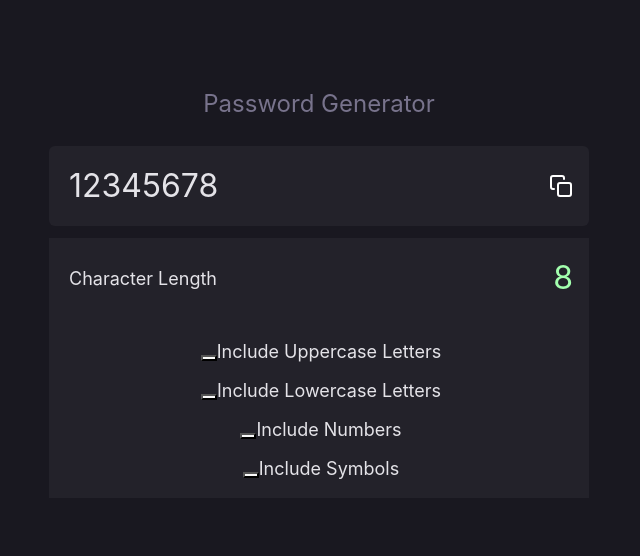
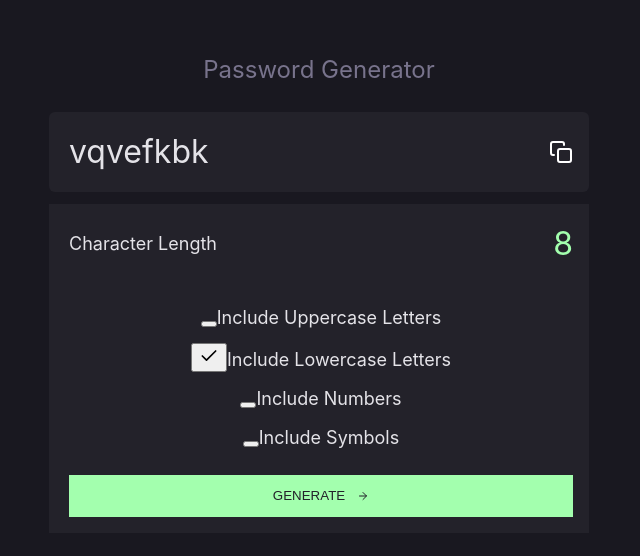
Before and after one commit to jhongyu/password-generator, a React (Vite) app: page / in a window 1280 px wide. Shown: the part 108-664 px from the top of the page, without its empty margins (321-961 px from the left). Built offline with nearby package versions, Linux system fonts and the light colour scheme.

Commit message:
add password generate functionality

```diff
--- a/src/App.css
+++ b/src/App.css
@@ -54,6 +54,9 @@ main {
   background-color: var(--color-dark-700);
   font-size: var(--text-body-medium);
   color: var(--color-gray-100);
+  display: flex;
+  flex-direction: column;
+  gap: 24px;
 }
 
 .length-wrapper {
@@ -83,8 +86,26 @@ main {
 }
 
 .conditions-wrapper {
-  margin-block-start: 24px;
   display: flex;
   flex-direction: column;
   gap: 12px;
 }
+
+.generate {
+  width: 100%;
+  background-color: var(--color-green);
+  padding: 0;
+  border: 1px solid var(--color-green);
+  color: var(--color-dark-700);
+  min-height: 42px;
+  display: flex;
+  justify-content: center;
+  align-items: center;
+  gap: 12px;
+  cursor: pointer;
+}
+
+.generate:hover {
+  background-color: transparent;
+  color: var(--color-green);
+}
--- a/src/App.tsx
+++ b/src/App.tsx
@@ -1,7 +1,8 @@
 import { useState } from 'react';
-import { Copy } from 'react-feather';
+import { Copy, ArrowRight } from 'react-feather';
 import Slider from './components/Slider';
 import ConditionItem from './components/ConditionItem';
+import generatePassword from './utils/generatePassword';
 import './App.css';
 
 type ConditionId = 'uppercase' | 'lowercase' | 'number' | 'symbol';
@@ -29,9 +30,13 @@ const conditions: Condition[] = [
 ];
 
 function App() {
-  const [passwordGenerated, setPasswordGenerated] = useState(false);
+  const [password, setPassword] = useState(() => {
+    return generatePassword(8, ['lowercase']);
+  });
   const [passwordLength, setPasswordLength] = useState([8]);
-  const [selectedCondition, setSelectedCondition] = useState<ConditionId[]>([]);
+  const [selectedCondition, setSelectedCondition] = useState<ConditionId[]>([
+    'lowercase',
+  ]);
 
   const handleChange = (selected: boolean, id: ConditionId) => {
     if (selected && !selectedCondition.includes(id)) {
@@ -46,10 +51,8 @@ function App() {
       <p className="title">Password Generator</p>
       <div className="result">
         <div className="password-wrapper">
-          <p className={`password ${passwordGenerated ? 'active' : ''}`}>
-            12345678
-          </p>
-          <Copy className="copy" onClick={() => setPasswordGenerated(true)} />
+          <p className="password">{password}</p>
+          <Copy className="copy" />
         </div>
       </div>
       <div className="generator-wrapper">
@@ -79,6 +82,19 @@ function App() {
             </ConditionItem>
           ))}
         </div>
+        <div className="actions-wrapper">
+          <button
+            className="generate"
+            onClick={() =>
+              setPassword(
+                generatePassword(passwordLength[0], selectedCondition)
+              )
+            }
+          >
+            GENERATE
+            <ArrowRight size={12} />
+          </button>
+        </div>
       </div>
     </main>
   );
--- a/src/components/ConditionItem/ConditionItem.module.scss
+++ b/src/components/ConditionItem/ConditionItem.module.scss
@@ -20,15 +20,11 @@
       border-color: var(--color-green);
     }
 
-    &:focus {
-      box-shadow: 0 0 0 2px var(--color-gray-500);
-      outline: none;
-    }
-
     .checkbox-indicator {
       width: var(--line);
       height: var(--line);
       background-color: var(--color-green);
+      color: var(--color-dark-900);
     }
   }
 
--- a/src/components/Slider/Slider.module.scss
+++ b/src/components/Slider/Slider.module.scss
@@ -27,14 +27,9 @@
     background-color: var(--color-gray-100);
     border-radius: 50%;
 
-    &:hover,
-    &:focus {
+    &:hover {
       background-color: var(--color-dark-700);
       border: 3px solid var(--color-green);
     }
-
-    &:focus {
-      outline: none;
-    }
   }
 }
--- a/src/index.css
+++ b/src/index.css
@@ -49,16 +49,3 @@ h1 {
   font-size: 3.2em;
   line-height: 1.1;
 }
-
-@media (prefers-color-scheme: light) {
-  :root {
-    color: #213547;
-    background-color: #ffffff;
-  }
-  a:hover {
-    color: #747bff;
-  }
-  button {
-    background-color: #f9f9f9;
-  }
-}
--- /dev/null
+++ b/src/utils/generatePassword.ts
@@ -0,0 +1,25 @@
+const charObj = {
+  lowercase: 'abcdefghijklmnopqrstuvxyz',
+  uppercase: 'ABCDEFGHIJKLMNOPQRSTUVXYZ',
+  number: '0123456789',
+  symbol: '$&*+@#^-_!?',
+};
+type Key = keyof typeof charObj;
+
+export default function generatePassword(
+  passwordLength: number,
+  conditions: Key[]
+) {
+  let password = '';
+
+  while (password.length < passwordLength) {
+    const selectedCondition = conditions[
+      Math.floor(Math.random() * conditions.length)
+    ] as Key;
+    const charSet = charObj[selectedCondition];
+
+    password += charSet[Math.floor(Math.random() * charSet.length)];
+  }
+
+  return password;
+}
```
